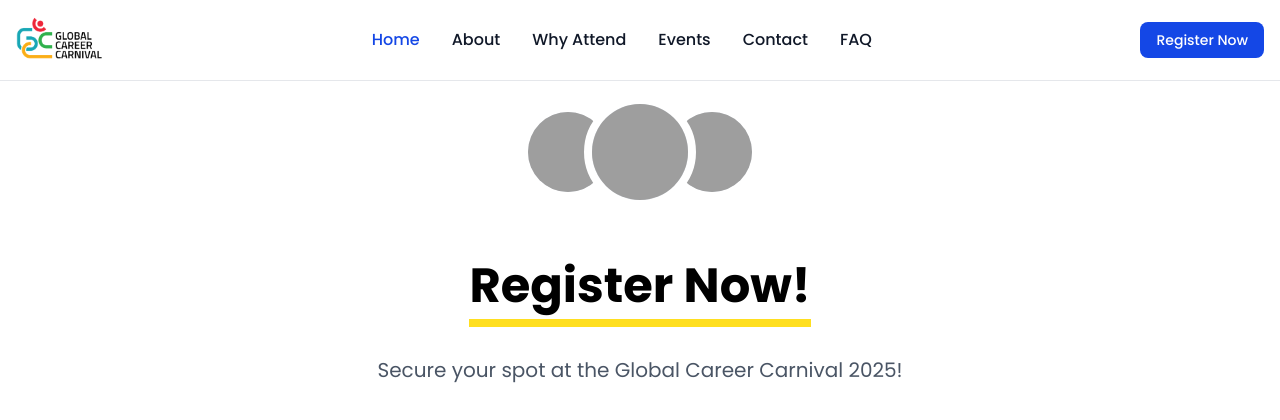
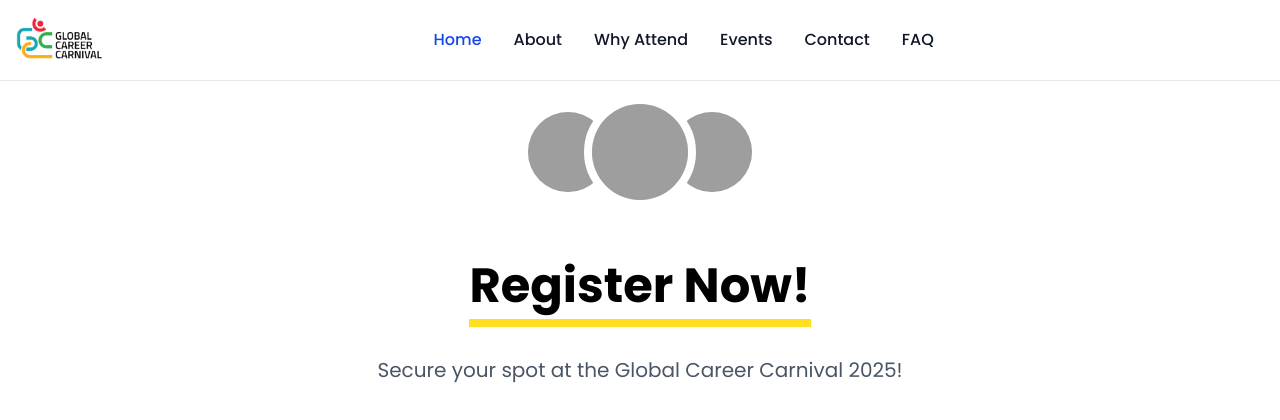
Before and after one commit to adhilet/global-career-carnival, a PHP site: page /registration.php in a window 1280 px wide. Shown: the top 420 px of the page. Run offline with PHP 8.4, Linux system fonts and the light colour scheme; some libraries are stand-ins or nearby versions; grey boxes are pictures that could not be loaded.

Commit message:
button fix

```diff
--- a/registration.php
+++ b/registration.php
@@ -25,9 +25,9 @@
                 <img src="./assets/images/nav-logo-black.png" class="h-12 w-auto" alt="Logo">
             </a>
             <div class="flex md:order-2 space-x-3 md:space-x-0 rtl:space-x-reverse">
-                <button type="button"
+                <!-- <button type="button"
                     class="text-white bg-blue-700 hover:bg-blue-800 focus:ring-4 focus:outline-none focus:ring-blue-300 font-medium rounded-lg text-sm px-4 py-2 text-center dark:bg-blue-600 dark:hover:bg-blue-700 dark:focus:ring-blue-800"><a
-                        href="https://globalcareercarnival.in/registration.php">Register Now</a></button>
+                        href="https://globalcareercarnival.in/registration.php">Register Now</a></button> -->
                 <button data-collapse-toggle="navbar-sticky" type="button"
                     class="inline-flex items-center p-2 w-10 h-10 justify-center text-sm text-gray-500 rounded-lg md:hidden hover:bg-gray-100 focus:outline-none focus:ring-2 focus:ring-gray-200 dark:text-gray-400 dark:hover:bg-gray-700 dark:focus:ring-gray-600"
                     aria-controls="navbar-sticky" aria-expanded="false">
```
